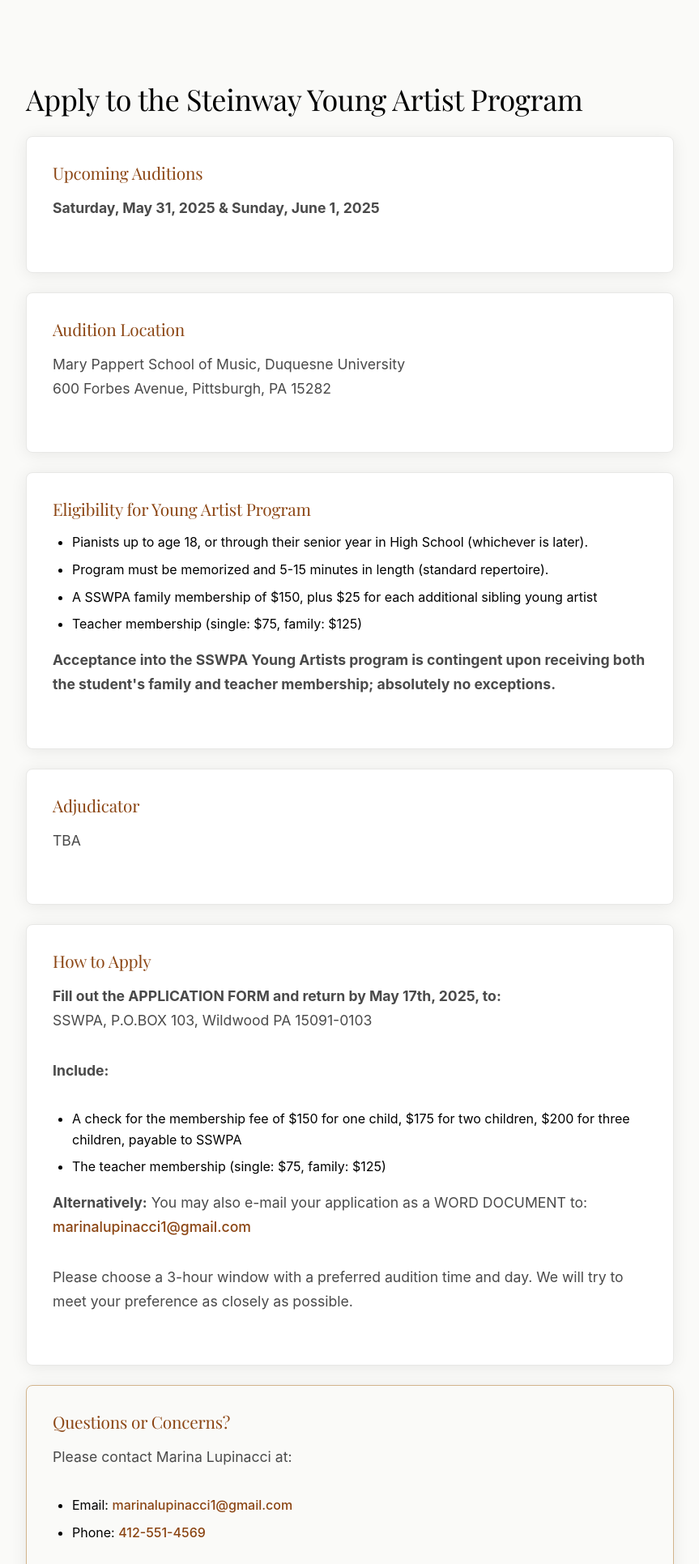
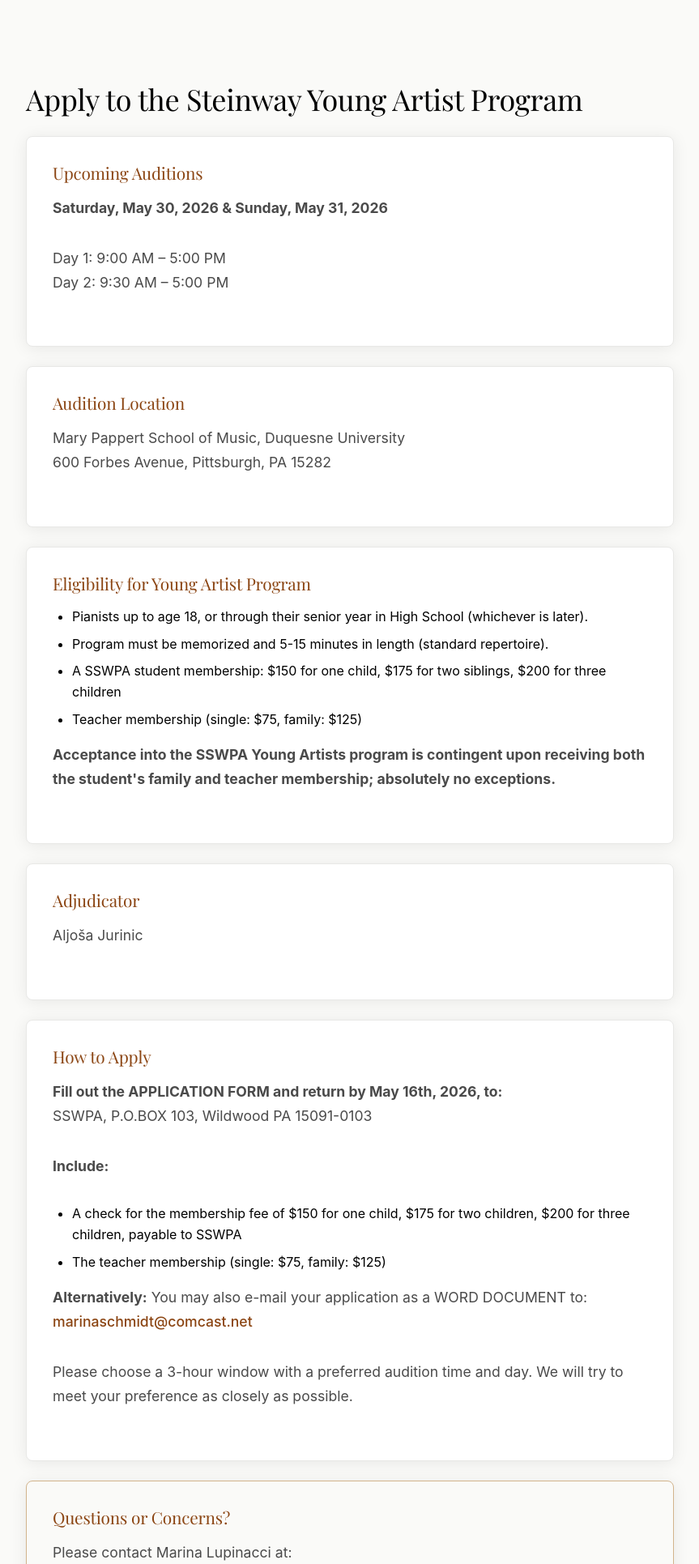
Before and after one commit to Trappie/sswpa, a FastAPI app: page /young-artists/audition in a window 1280 px wide. Shown: the part 459-2390 px from the top of the page at 81% size, without its empty margins (208-1071 px from the left). Run offline with FastAPI, Linux system fonts and the light colour scheme; some libraries are stand-ins or nearby versions; some web fonts are replaced.

Commit message:
update audition related information to 2026

```diff
--- a/templates/young-artists-audition.html
+++ b/templates/young-artists-audition.html
@@ -29,7 +29,9 @@
 
                     <div class="audition-info-card">
                         <h3>Upcoming Auditions</h3>
-                        <p><strong>Saturday, May 31, 2025 & Sunday, June 1, 2025</strong></p>
+                        <p><strong>Saturday, May 30, 2026 & Sunday, May 31, 2026</strong></p>
+                        <p>Day 1: 9:00 AM – 5:00 PM<br>
+                        Day 2: 9:30 AM – 5:00 PM</p>
                     </div>
 
                     <div class="audition-info-card">
@@ -43,7 +45,7 @@
                         <ul>
                             <li>Pianists up to age 18, or through their senior year in High School (whichever is later).</li>
                             <li>Program must be memorized and 5-15 minutes in length (standard repertoire).</li>
-                            <li>A SSWPA family membership of $150, plus $25 for each additional sibling young artist</li>
+                            <li>A SSWPA student membership: $150 for one child, $175 for two siblings, $200 for three children</li>
                             <li>Teacher membership (single: $75, family: $125)</li>
                         </ul>
                         <p><strong>Acceptance into the SSWPA Young Artists program is contingent upon receiving both the student's family and teacher membership; absolutely no exceptions.</strong></p>
@@ -51,12 +53,12 @@
 
                     <div class="audition-info-card">
                         <h3>Adjudicator</h3>
-                        <p>TBA</p>
+                        <p>Aljoša Jurinic</p>
                     </div>
 
                     <div class="audition-info-card">
                         <h3>How to Apply</h3>
-                        <p><strong>Fill out the APPLICATION FORM and return by May 17th, 2025, to:</strong><br>
+                        <p><strong>Fill out the APPLICATION FORM and return by May 16th, 2026, to:</strong><br>
                         SSWPA, P.O.BOX 103, Wildwood PA 15091-0103</p>
 
                         <p><strong>Include:</strong></p>
@@ -65,7 +67,7 @@
                             <li>The teacher membership (single: $75, family: $125)</li>
                         </ul>
 
-                        <p><strong>Alternatively:</strong> You may also e-mail your application as a WORD DOCUMENT to: <a href="mailto:marinalupinacci1@gmail.com">marinalupinacci1@gmail.com</a></p>
+                        <p><strong>Alternatively:</strong> You may also e-mail your application as a WORD DOCUMENT to: <a href="mailto:marinaschmidt@comcast.net">marinaschmidt@comcast.net</a></p>
 
                         <p>Please choose a 3-hour window with a preferred audition time and day. We will try to meet your preference as closely as possible.</p>
                     </div>
@@ -74,7 +76,7 @@
                         <h3>Questions or Concerns?</h3>
                         <p>Please contact Marina Lupinacci at:</p>
                         <ul>
-                            <li>Email: <a href="mailto:marinalupinacci1@gmail.com">marinalupinacci1@gmail.com</a></li>
+                            <li>Email: <a href="mailto:marinaschmidt@comcast.net">marinaschmidt@comcast.net</a></li>
                             <li>Phone: <a href="tel:412-551-4569">412-551-4569</a></li>
                         </ul>
                     </div>
```
